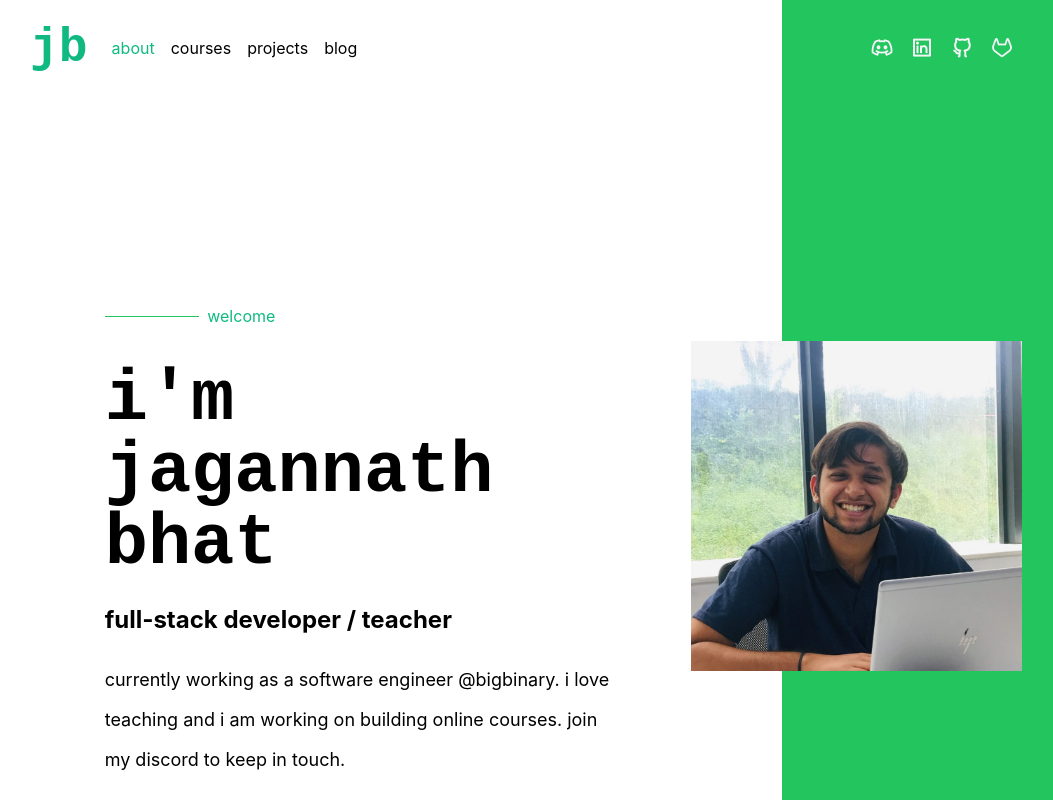
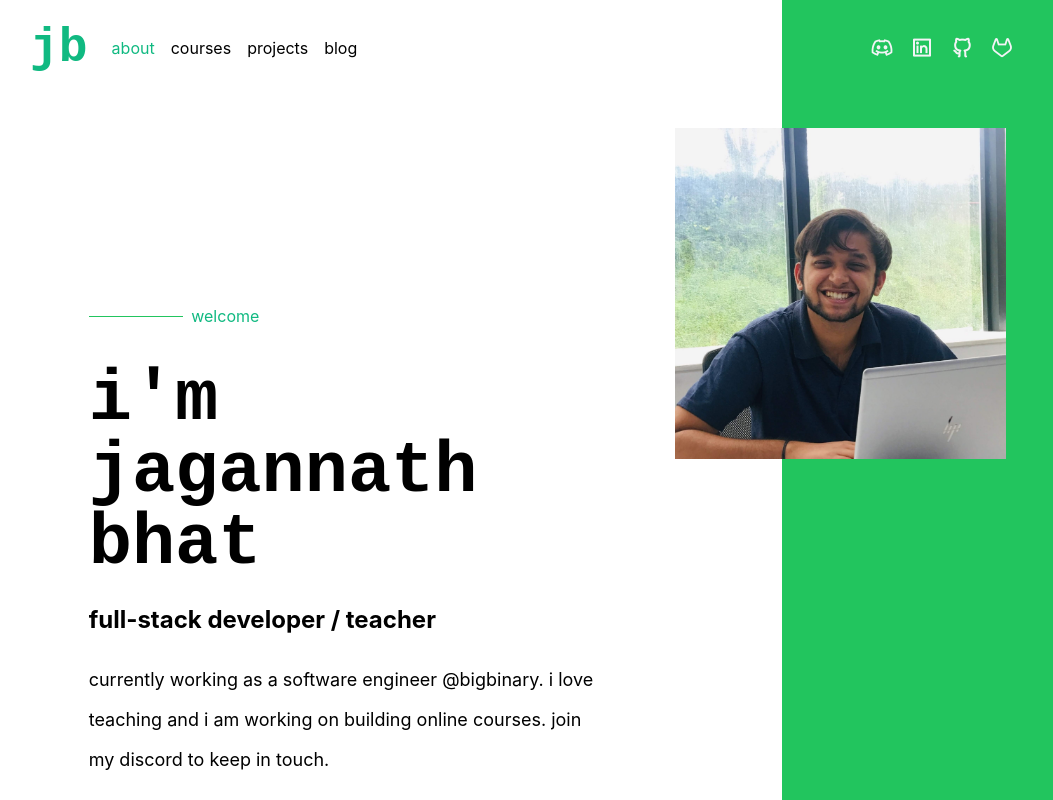
Before and after one commit to jagannathBhat/bhat.dev, a React (Create React App) app: page / in a window 1280 px wide. Shown: the top 800 px of the page, without its empty margins (114-1167 px from the left). Built offline with nearby package versions, Linux system fonts and the light colour scheme.

Commit message:
modify profile image width

```diff
--- a/src/components/About/Description.js
+++ b/src/components/About/Description.js
@@ -3,11 +3,13 @@
 const Description = () => {
   return (
     <div className='flex flex-col items-start justify-around m-4 md:flex-row-reverse'>
-      <img
-        alt='jagannath bhat'
-        className='self-center w-2/3 md:w-1/3'
-        src='about.jpg'
-      />
+      <div className='m-4 md:w-1/3'>
+        <img
+          alt='jagannath bhat'
+          className='self-center w-full'
+          src='about.jpg'
+        />
+      </div>
       <div className='max-w-lg mx-auto'>
         <span className='flex items-center mb-9 mt-24 text-green-500 welcome w-1/3 md:mt-48'>
           welcome
```
